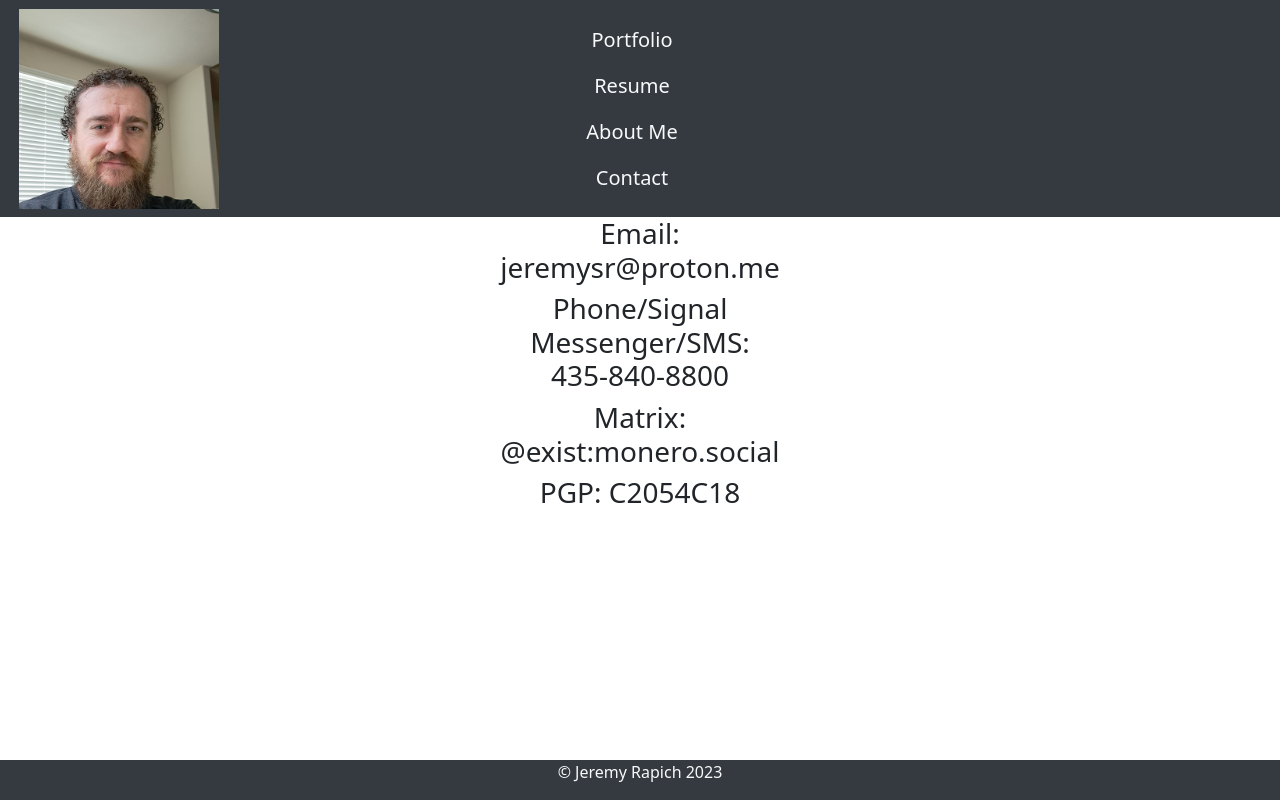
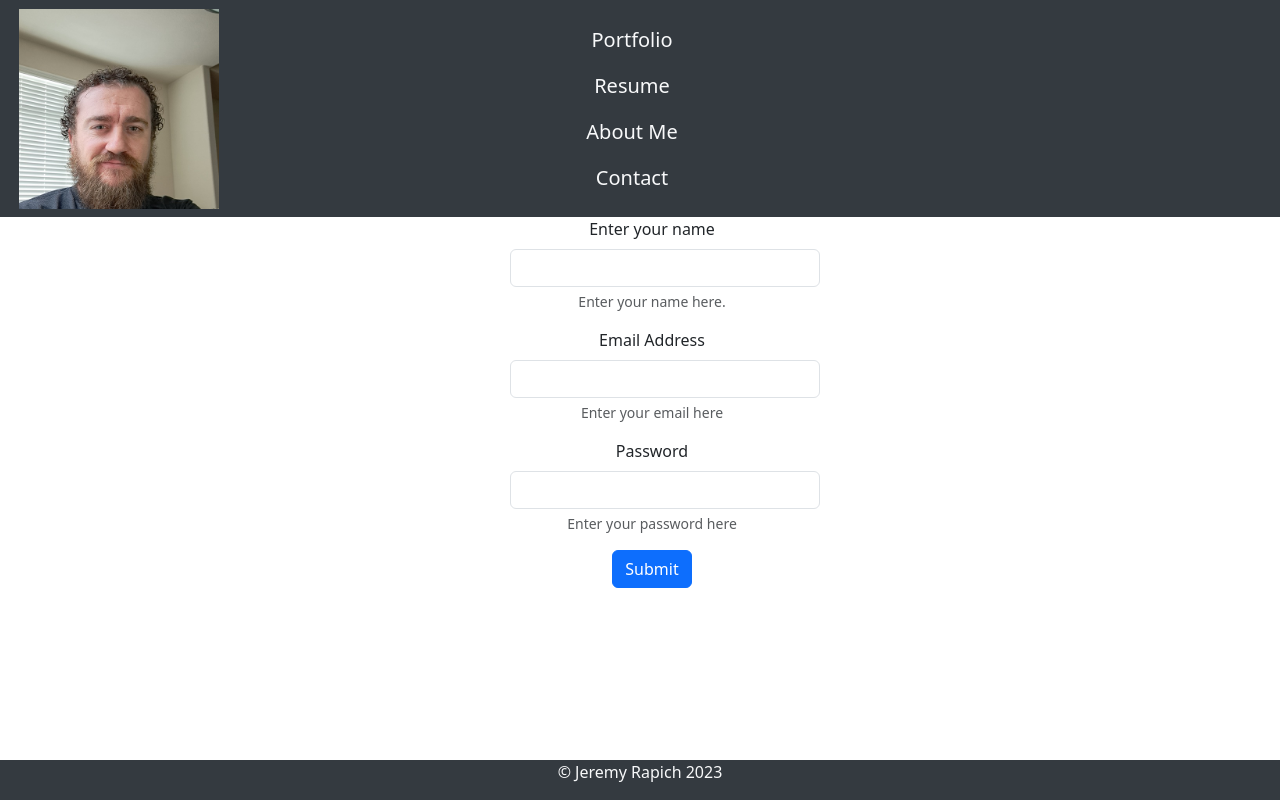
Before and after one commit to jrapich/react-portfolio, a React (Vite) app in the folder portfolio/: page /contact in a window 1280 px wide. Built offline with nearby package versions, Linux system fonts and the light colour scheme.

Commit message:
added contact from on contact me page, and gave it logic to check for proper email address, and check if input fields are empty

```diff
--- a/portfolio/src/components/pages/contact/Contact.jsx
+++ b/portfolio/src/components/pages/contact/Contact.jsx
@@ -1,18 +1,86 @@
+const emailRegex = new RegExp(/^[\w\-\.]+@([\w-]+\.)+[\w-]{2,}$/gm);
+
+//function to change the border of a field to blue when mouse hovers over it
+const handleFieldMouseEnter = (event) => {
+    event.target.classList.add("border-primary");
+}
+
+//series of logic to check against a form field when the mouse exits
+//will check to see if the field is empty, or an incorrect email address, then show a red error message if it is
+const handleFieldMouseLeave = (event) => {
+    const nameHelp = document.querySelector('#nameHelp');
+    const emailHelp = document.querySelector('#emailHelp');
+    const passwordHelp = document.querySelector('#passwordHelp');
+    const yourName = document.querySelector('#yourName').value();
+    const yourEmail = document.querySelector('#yourEmail').value();
+    const yourPassword = document.querySelector('#yourPassword').value();
+
+    if (!yourName) {
+        event.target.classList.add("border-danger");
+        nameHelp.textContent = "This field is required.";
+        nameHelp.classList.add(".text-danger");
+    } else {
+        nameHelp.textContent = 'Enter your name here.';
+        nameHelp.classList.remove(".text-danger");
+    }
+
+    if (!yourEmail) {
+        event.target.classList.add("border-danger");
+        emailHelp.textContent = "This field is required.";
+        emailHelp.classList.add(".text-danger");
+    } else if (!emailRegex.test(yourEmail)) {
+        event.target.classList.add("border-danger");
+        emailHelp.textContent = "Please enter a valid email address.";
+        emailHelp.classList.add(".text-danger");
+    } else {
+        emailHelp.textContent = 'Enter your email here.';
+        emailHelp.classList.remove(".text-danger");
+    }
+
+    if (!yourPassword) {
+        event.target.classList.add("border-danger");
+        passwordHelp.textContent = "This field is required.";
+        passwordHelp.classList.add(".text-danger");
+    } else {
+        passwordHelp.textContent = 'Enter your password here.';
+        passwordHelp.classList.remove(".text-danger");
+    }
+}
 
 export default function Contact () {
     return (
         <div className="row container-fluid text-center">
             <div className="col-2 flex-grow-1"></div>
             <div className="col flex-grow-1">
-                <section className="col" id="contactMe">
-                    <h3>Email: jeremysr@proton.me</h3>
-                    <h3>Phone/Signal Messenger/SMS: 435-840-8800</h3>
-                    <h3>Matrix: @exist:monero.social</h3>
-                    <h3>PGP: C2054C18</h3>
+                <section className="row" id="contactMe">
+                    {/* below is a form imported from bootstrap and edited slightly */}
+                    <form>
+                        <div className="mb-3">
+                            <label htmlFor="yourName" className="form-label">Enter your name</label>
+                            <input
+                                type="text"
+                                className="form-control"
+                                id="yourName"
+                                aria-describedby="nameHelp"
+                                onMouseEnter={handleFieldMouseEnter}
+                                onMouseLeave={handleFieldMouseLeave}></input>
+                            <div id="nameHelp" className="form-text">Enter your name here.</div>
+                        </div>
+                        <div className="mb-3">
+                            <label htmlFor="yourEmail" className="form-label">Email Address</label>
+                            <input type="email" className="form-control" id="yourEmail" aria-describedby="emailHelp"></input>
+                            <div id="emailHelp" className="form-text">Enter your email here</div>
+                        </div>
+                        <div className="mb-3">
+                            <label htmlFor="yourPassword" className="form-label">Password</label>
+                            <input type="password" className="form-control" id="yourPassword" aria-describedby="passwordHelp"></input>
+                            <div id="passwordHelp" className="form-text">Enter your password here</div>
+                        </div>
+                        <button type="submit" className="btn btn-primary">Submit</button>
+                    </form>
                 </section>
             </div>
             <div className="col-2 flex-grow-1"></div>
         </div>
-
     )
 };
```
Also changed, not shown: portfolio/src/components/pages/contact/Contaxt.css (deleted).
